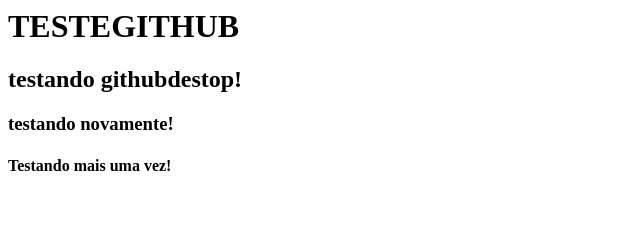
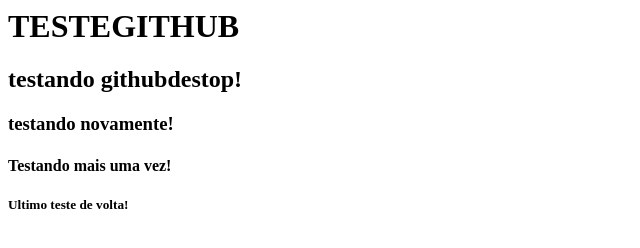
Before and after one commit to hugoanton2021/Estudos-JS-COD3R, a plain HTML site: page COD3R/programsLesson's/Fundamentos/TESTEGIT.HTML in a window 1280 px wide. Shown: the whole page, without its empty margins (0-640 px from the left). Drawn offline with Linux system fonts and the light colour scheme.

Commit message:
Update TESTEGIT.HTML

```diff
--- a/COD3R/programsLesson's/Fundamentos/TESTEGIT.HTML
+++ b/COD3R/programsLesson's/Fundamentos/TESTEGIT.HTML
@@ -5,5 +5,6 @@
       <h2>testando githubdestop!</h2>
       <h3>testando novamente!</h3>
       <h4>Testando mais uma vez!</h4>
+      <h5>Ultimo teste de volta!</h5>
     </body>
 </html>
```
